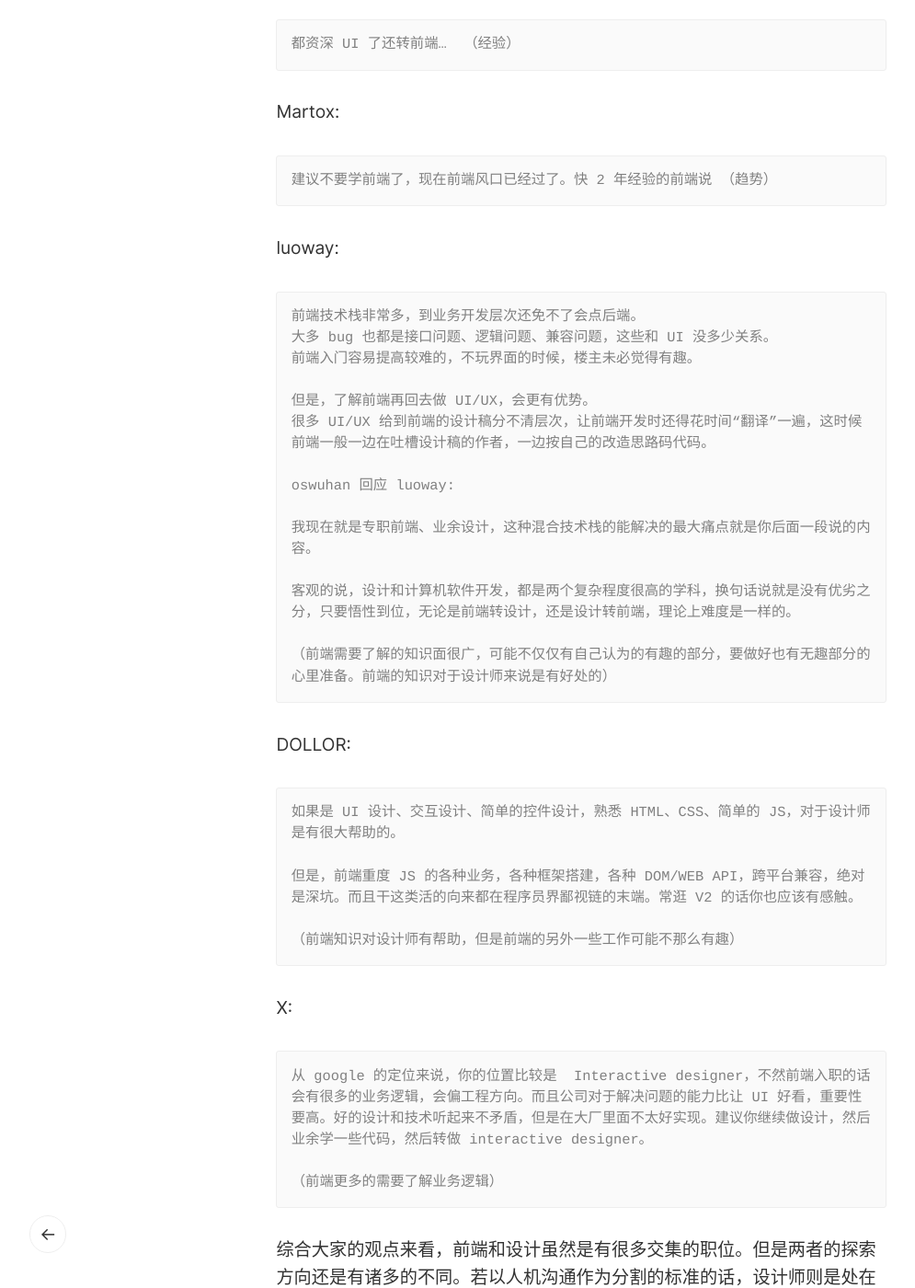
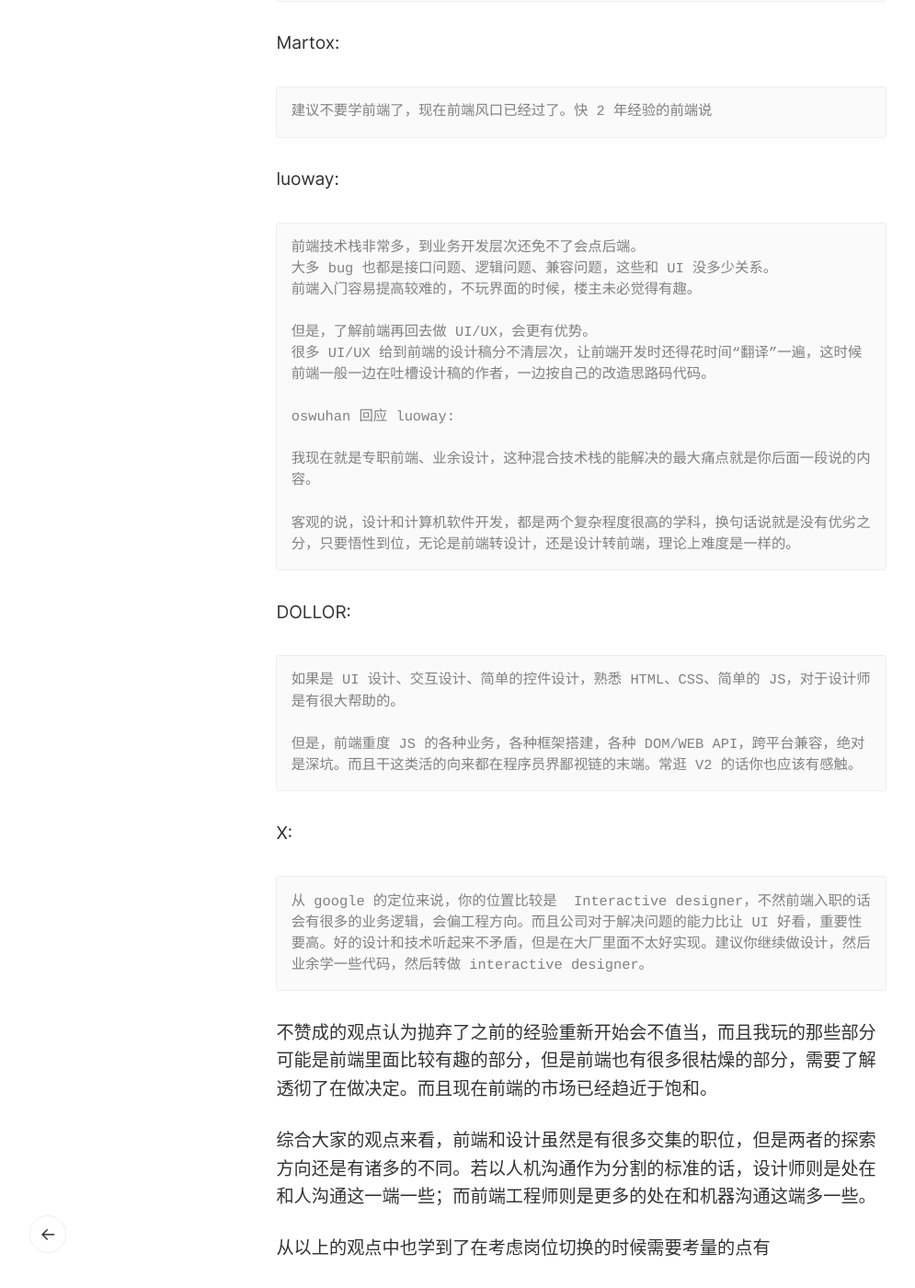
Before and after one commit to sayidh/blog, a Jekyll site: the page built from _posts/2018-05-17-more_design_or_more_coding.markdown, in a window 1280 px wide and 1400 px high, scrolled down 2272 px. Shown: the whole window at 92% size, without its empty margins (8-1003 px from the left). Built offline with Jekyll 4.4.1, drawn with Linux system fonts in a browser that asks for light colours; some of the changed text lies outside the part shown.

Commit message:
little change

```diff
--- a/_posts/2018-05-17-more_design_or_more_coding.markdown
+++ b/_posts/2018-05-17-more_design_or_more_coding.markdown
@@ -11,20 +11,18 @@ categories: 观点
 * 5 年左右的 UI/UX 设计师经验，转去前端是否会太迟
 * 如果继续深入前端的话，可以往什么方向
 
-没想到帖子获得了许多人的关注，很多的朋友给了建议。便想着有必要做一番整理，或许将来有朋友在职业方向上也是跟我处于同样的状况，可以以此作为一个参考。观点主要分为赞成从事前端和不赞成从事前端，括号后是我加的一些关键字。
+没想到帖子获得了许多人的关注，很多的朋友给了建议。便想着有必要做一番整理，或许将来有朋友在职业方向上也是跟我处于同样的状况，可以以此作为一个参考。观点主要分为赞成从事前端和不赞成从事前端.
 
 __赞成：__
 
 lxrmido：
 {% highlight text %}
-现在学习不晚的。（鼓励）
+现在学习不晚的。
 {% endhighlight %}
 
 Exin:
 {% highlight text %}
 建议往布局、样式、高级动效方向深入，这方面做得精的人不多，适合楼主这样从 UI 转来的
-
-（方向指导，可以往前端的布局、样式、高级动效）
 {% endhighlight %}
 
 oswuhan:
@@ -35,33 +33,32 @@ oswuhan:
 
 「视图风格独创性的解释」：现在的前端大环境就好比当年“功能性手机退位，智能、触屏手机逐步抢占市场”的阶段，更多功能以外的东西，比如视觉体验、交互体验等等方面的逐渐被开发者与用户所看重，需要同时结合前端与设计领域的一些思想才能实现有市场竞争力的产品。
 
-（对于视图理解有优势，进入前端的话需要补充前端的知识技能，未来的产品也需要更多结合前端与设计领域的思想）
 {% endhighlight %}
 
 SourceMan:
 {% highlight text %}
 有偏界面的前端 和 偏技术的前端。
 看你往哪一方面发展，如果是仅仅你正文里面表述的前端技术，我认为是设计师必备的一些前端技术。在我看来，一个合格的设计师起码会 [编写 PS 插件] 或 [编写 sketch 插件]
+{% endhighlight %}
 
-（HTML/CSS/JS 是设计师必备的前端技术，需要明确自己的前端方向是界面还是技术）
-{% endhighlight %}
+简单的说，赞成的观点认为设计混合前端经验的话会有很广阔的空间，能够为产品的使用和视觉带来更好的体验，而未来产品的体验舒畅与否对于产品来说也是至关重要的。
 
 
 __不赞成：__
 
 hosea:
 {% highlight text %}
-五年 UI 工资不低了吧。。跳回去做初级这么折腾。。（工资）
+五年 UI 工资不低了吧。。跳回去做初级这么折腾。。
 {% endhighlight %}
 
 rabbbit:
 {% highlight text %}
-都资深 UI 了还转前端…  （经验）
+都资深 UI 了还转前端…
 {% endhighlight %}
 
 Martox:
 {% highlight text %}
-建议不要学前端了，现在前端风口已经过了。快 2 年经验的前端说 （趋势）
+建议不要学前端了，现在前端风口已经过了。快 2 年经验的前端说
 {% endhighlight %}
 
 luoway:
@@ -78,8 +75,6 @@ oswuhan 回应 luoway:
 我现在就是专职前端、业余设计，这种混合技术栈的能解决的最大痛点就是你后面一段说的内容。
 
 客观的说，设计和计算机软件开发，都是两个复杂程度很高的学科，换句话说就是没有优劣之分，只要悟性到位，无论是前端转设计，还是设计转前端，理论上难度是一样的。
-
-（前端需要了解的知识面很广，可能不仅仅有自己认为的有趣的部分，要做好也有无趣部分的心里准备。前端的知识对于设计师来说是有好处的）
 {% endhighlight %}
 
 DOLLOR:
@@ -87,18 +82,16 @@ DOLLOR:
 如果是 UI 设计、交互设计、简单的控件设计，熟悉 HTML、CSS、简单的 JS，对于设计师是有很大帮助的。
 
 但是，前端重度 JS 的各种业务，各种框架搭建，各种 DOM/WEB API，跨平台兼容，绝对是深坑。而且干这类活的向来都在程序员界鄙视链的末端。常逛 V2 的话你也应该有感触。
-
-（前端知识对设计师有帮助，但是前端的另外一些工作可能不那么有趣）
 {% endhighlight %}
 
 X:
 {% highlight text %}
 从 google 的定位来说，你的位置比较是  Interactive designer，不然前端入职的话会有很多的业务逻辑，会偏工程方向。而且公司对于解决问题的能力比让 UI 好看，重要性要高。好的设计和技术听起来不矛盾，但是在大厂里面不太好实现。建议你继续做设计，然后业余学一些代码，然后转做 interactive designer。
-
-（前端更多的需要了解业务逻辑）
 {% endhighlight %}
 
-综合大家的观点来看，前端和设计虽然是有很多交集的职位。但是两者的探索方向还是有诸多的不同。若以人机沟通作为分割的标准的话，设计师则是处在和人沟通这一端一些；而前端工程师则是更多的处在和机器沟通这端多一些。
+不赞成的观点认为抛弃了之前的经验重新开始会不值当，而且我玩的那些部分可能是前端里面比较有趣的部分，但是前端也有很多很枯燥的部分，需要了解透彻了在做决定。而且现在前端的市场已经趋近于饱和。
+
+综合大家的观点来看，前端和设计虽然是有很多交集的职位，但是两者的探索方向还是有诸多的不同。若以人机沟通作为分割的标准的话，设计师则是处在和人沟通这一端一些；而前端工程师则是更多的处在和机器沟通这端多一些。
 
 从以上的观点中也学到了在考虑岗位切换的时候需要考量的点有
 
```
Also changed, not shown: other parts of _posts/2018-05-17-more_design_or_more_coding.markdown (+1 -1 lines), 2 other files.
